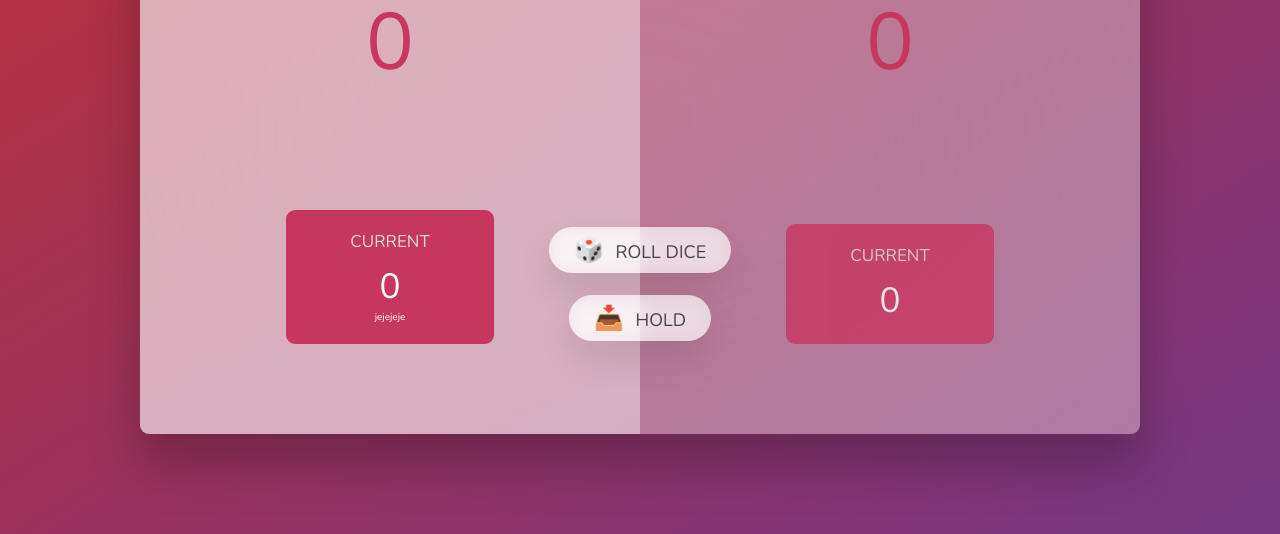
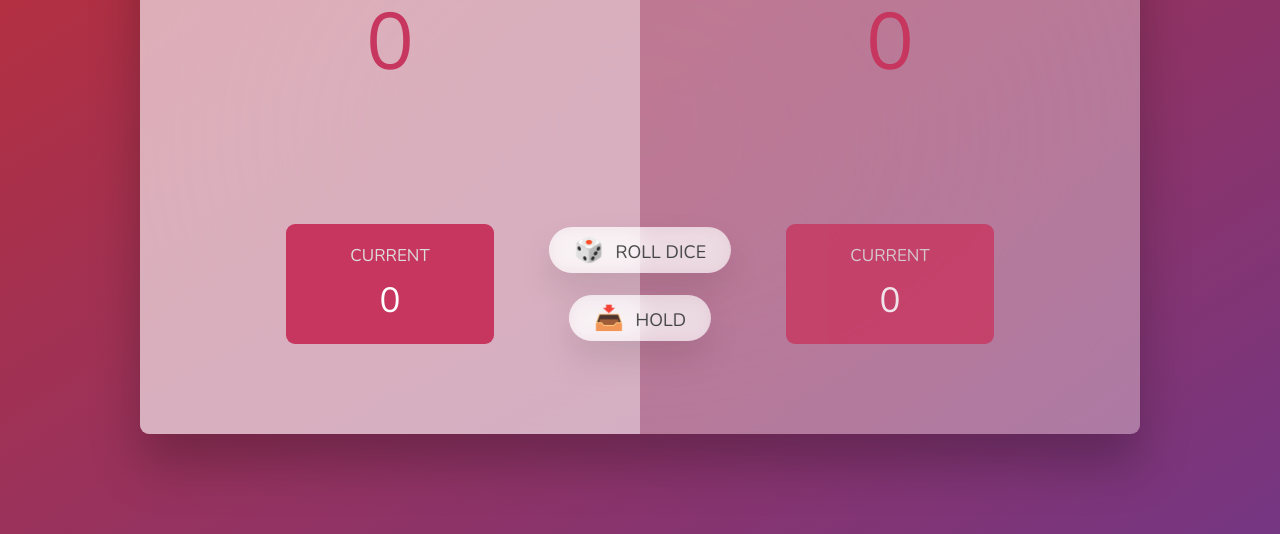
Before and after one commit to OctiGit/pig-game-course, a plain HTML site: page index.html in a window 1280 px wide. Shown: the part 266-800 px from the top of the page. Drawn offline with nearby package versions, Linux system fonts and the light colour scheme.

Commit message:
With out the jejej

```diff
--- a/index.html
+++ b/index.html
@@ -15,7 +15,6 @@
         <div class="current">
           <p class="current-label">Current</p>
           <p class="current-score" id="current--0">0</p>
-          <p>jejejeje</p>
         </div>
       </section>
       <section class="player player--1">
```
